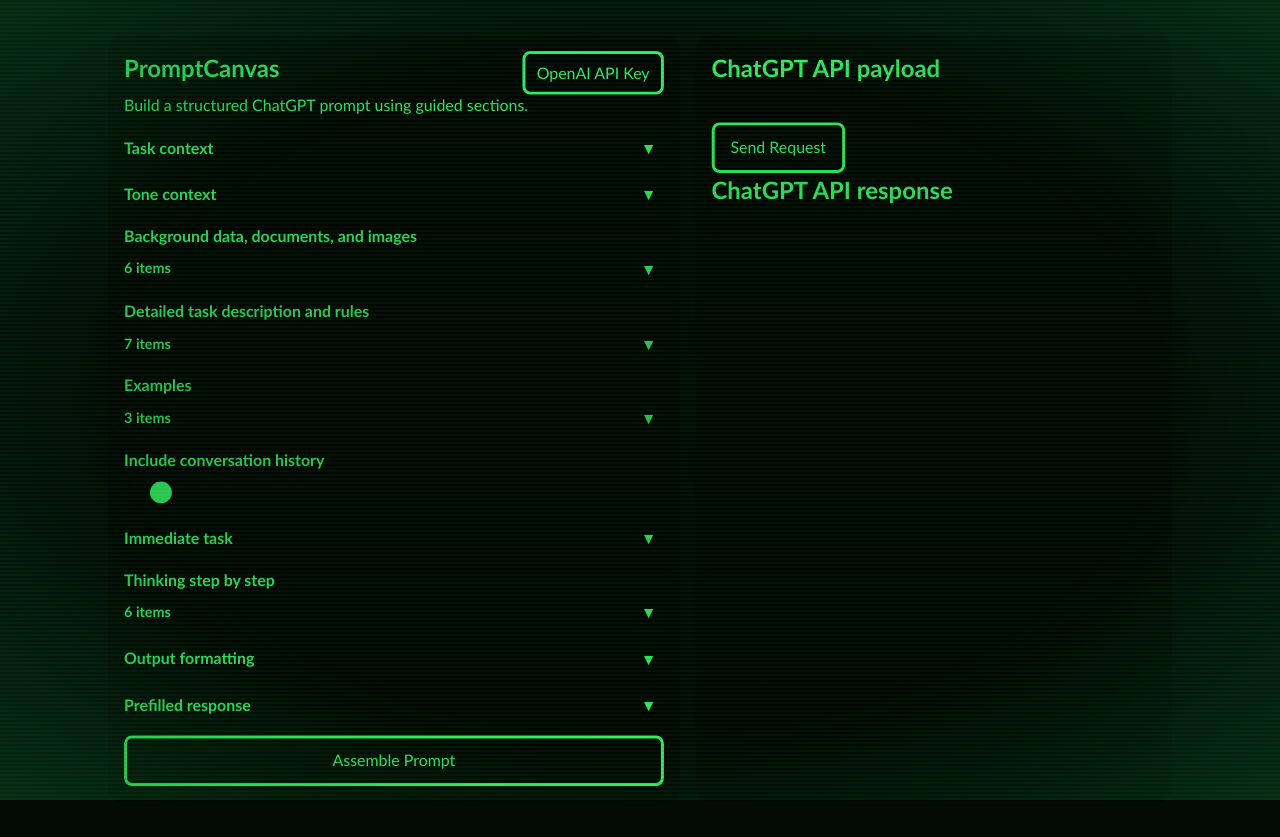
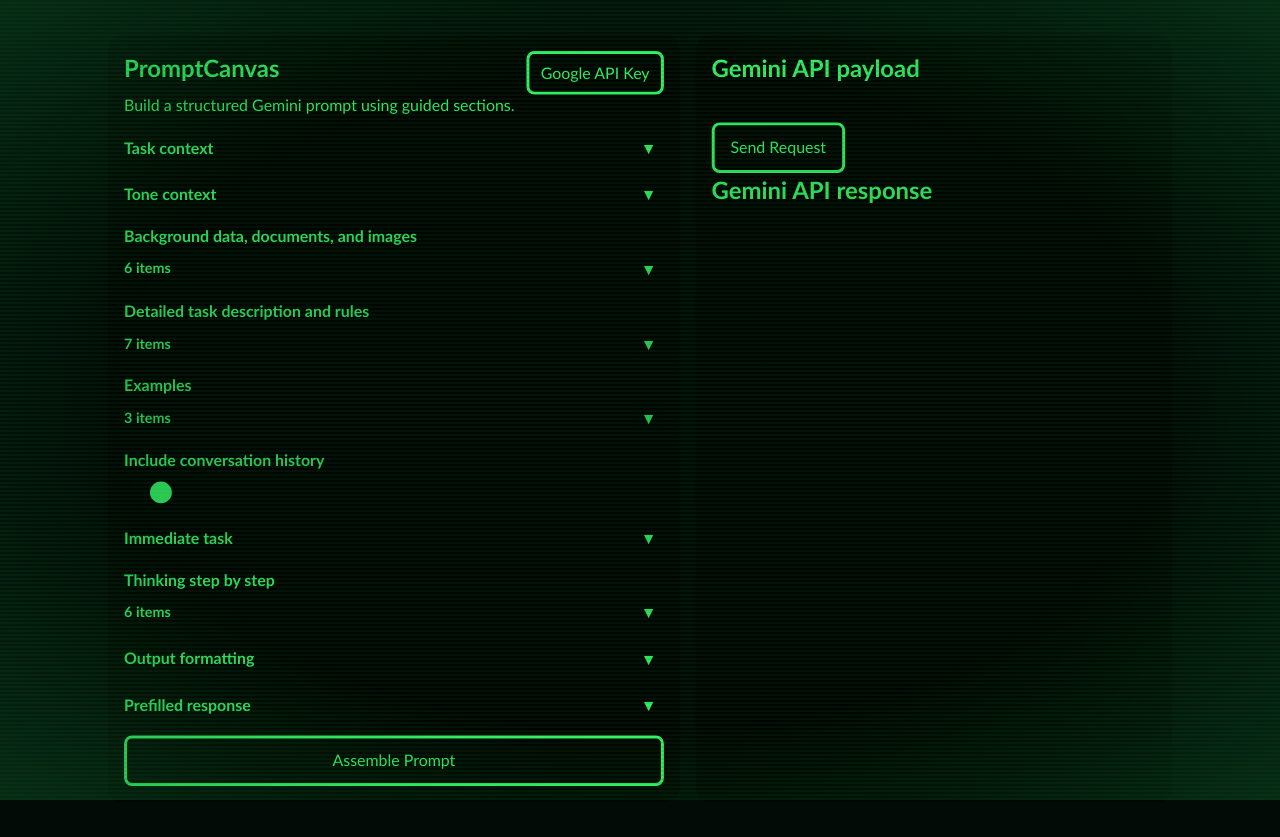
Before and after one commit to RobertoFreireDev/PromptCanvas, a React (Vite) app in the folder promptcanvas/: page / in a window 1280 px wide. Built offline with nearby package versions, Linux system fonts and the light colour scheme.

Commit message:
inject GeminiAiService

```diff
--- a/promptcanvas/src/main.tsx
+++ b/promptcanvas/src/main.tsx
@@ -2,9 +2,9 @@
 import { createRoot } from 'react-dom/client'
 import './index.css'
 import App from './App.tsx'
-import { ChatGptAiService } from './services/ai/ChatGptAiService.ts'
+import { GeminiAiService } from './services/ai/GeminiAiService.ts'
 
-const aiService = new ChatGptAiService()
+const aiService = new GeminiAiService()
 
 createRoot(document.getElementById('root')!).render(
   <StrictMode>
```
